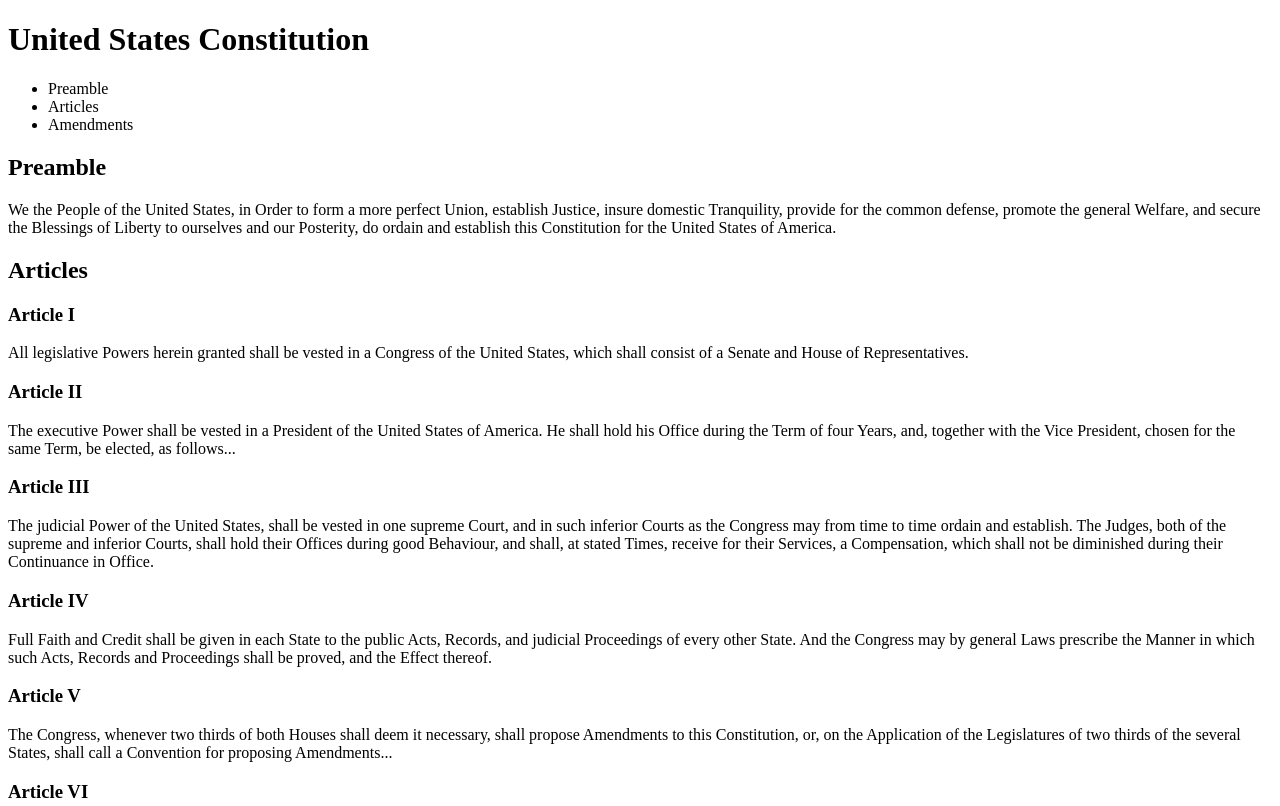
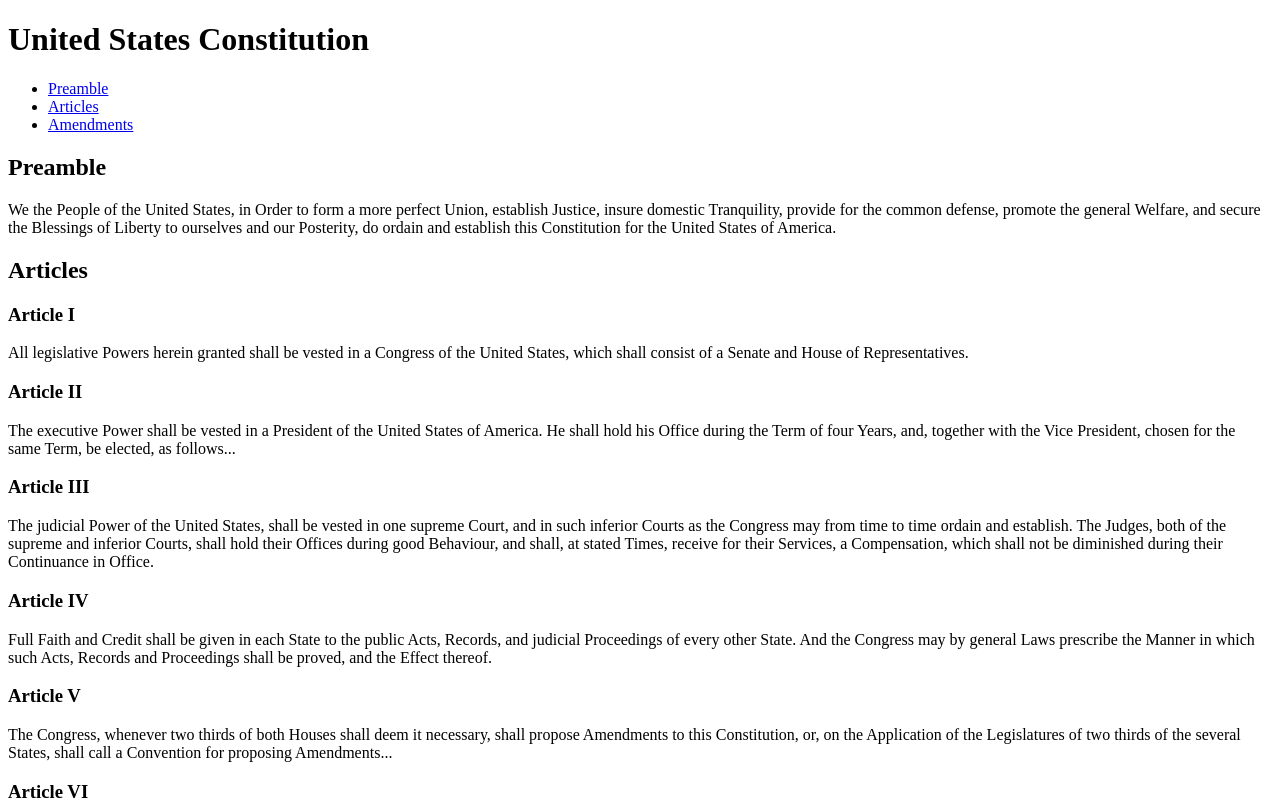
Before and after one commit to DanielToll2002/practice-set-04, a plain HTML site: page 02-within-a-page/constitution.html in a window 1280 px wide. Shown: the top 806 px of the page. Drawn offline with Linux system fonts and the light colour scheme.

Commit message:
Added links

```diff
--- a/02-within-a-page/constitution.html
+++ b/02-within-a-page/constitution.html
@@ -13,9 +13,9 @@
 
     <nav>
       <ul>
-        <li id="#preamble">Preamble</li>
-        <li id="#articles">Articles</li>
-        <li id="#amendments">Amendments</li>
+        <li><a href="#preamble">Preamble</a></li>
+        <li><a href="#articles">Articles</a></li>
+        <li><a href="#amendments">Amendments</a></li>
       </ul>
     </nav>
 
```
